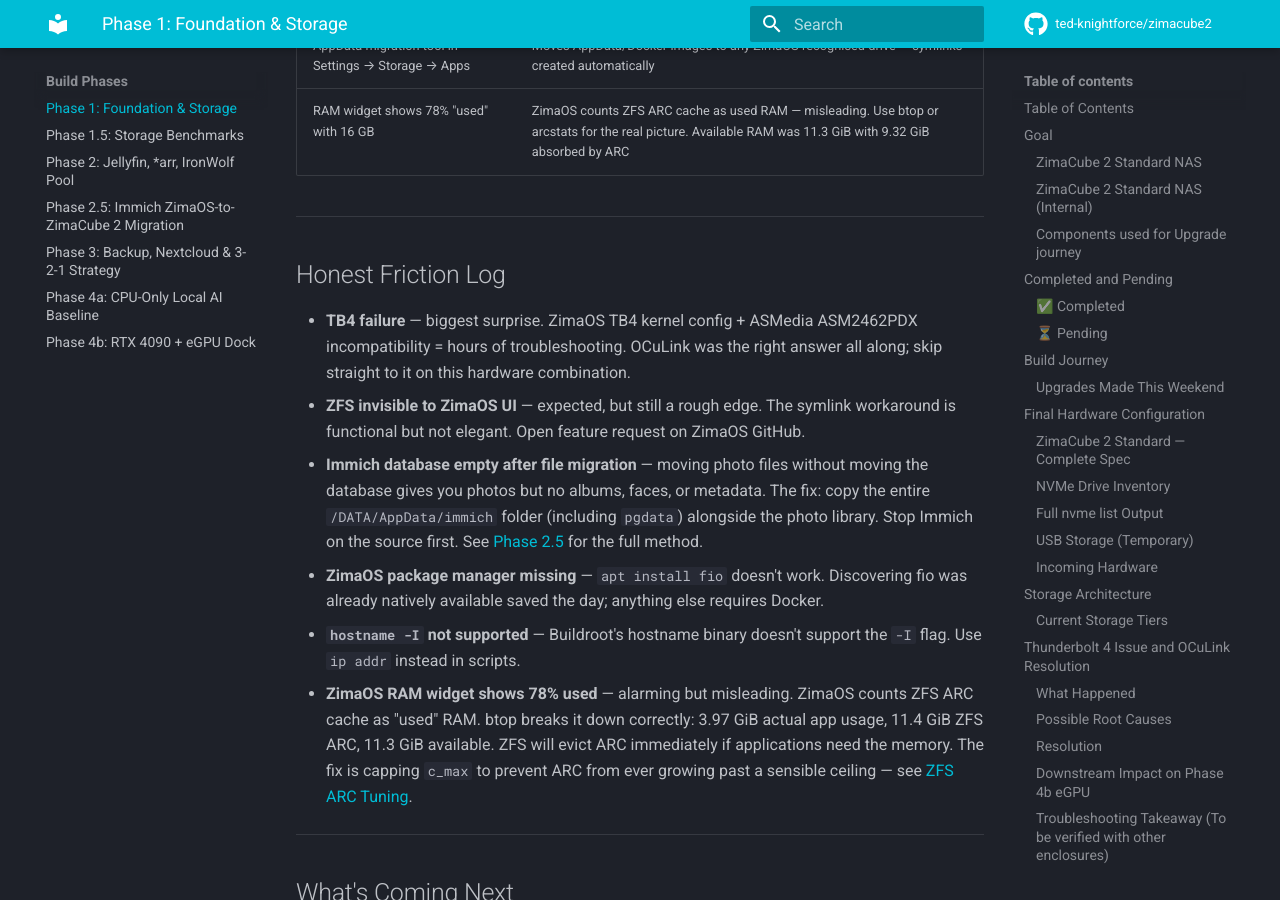
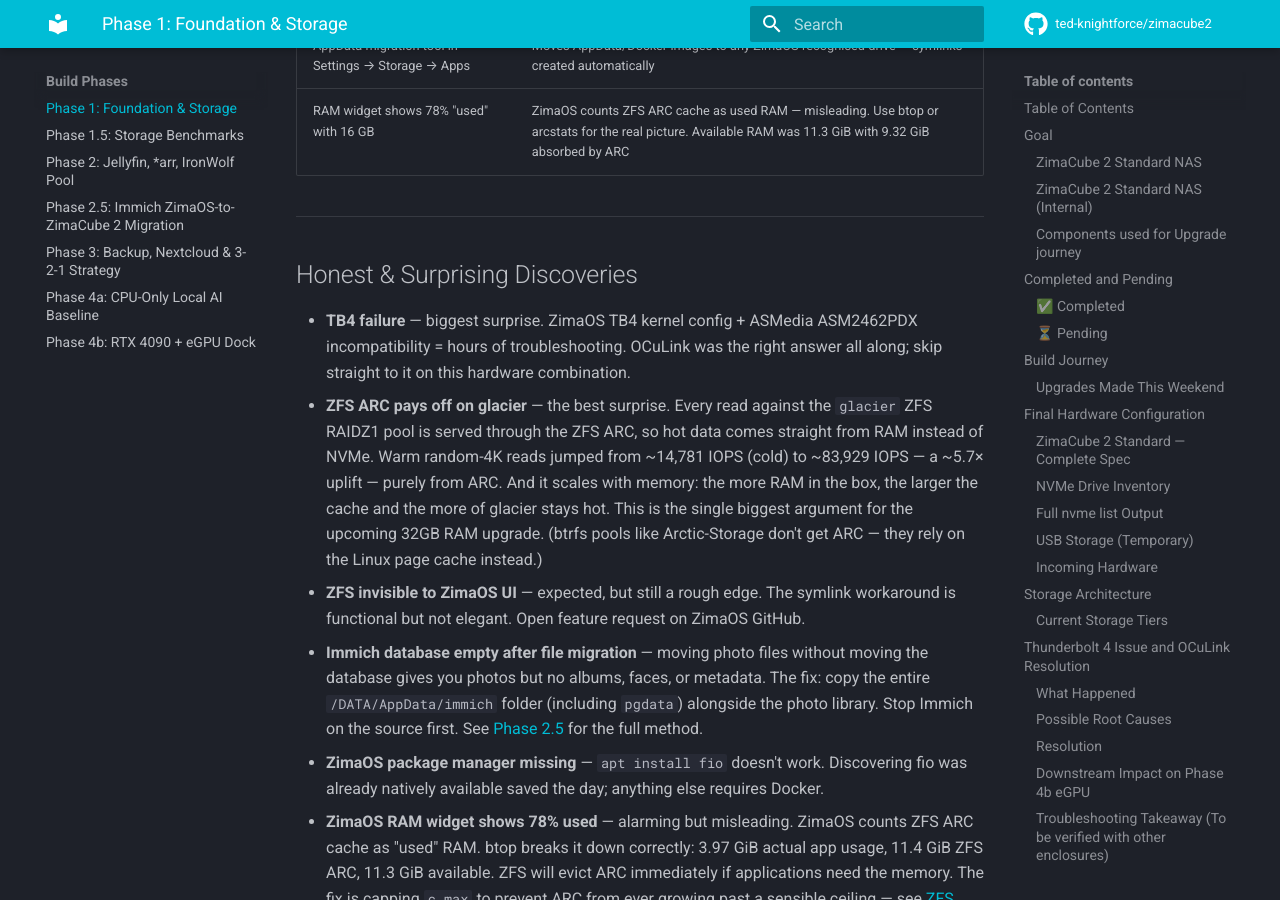
Before and after one commit to ted-knightforce/zimacube2, an MkDocs documentation site: the page built from docs/phases/01-foundation.md, in a window 1280 px wide and 900 px high, scrolled down 43740 px. Built offline with MkDocs 1.6.1 and Material for MkDocs 9.7.7, drawn with Linux system fonts in a browser that asks for light colours; comment, search, counter and statistics services are not loaded; some of the changed text lies outside the part shown.

Commit message:
Reframe Phase 1 friction log as Honest & Surprising Discoveries
Rename the section to better reflect its tone, drop the minor
hostname -I scripting note (still cross-referenced in Phase 1.5),
and add the ZFS ARC discovery: glacier reads are served from RAM
via ARC, scaling with installed memory.

```diff
--- a/docs/phases/01-foundation.md
+++ b/docs/phases/01-foundation.md
@@ -24,7 +24,7 @@
 12. [Recommended Workload Split](#recommended-workload-split)
 13. [Immich Migration](#immich-migration)
 14. [ZimaOS Observations](#zimaos-observations)
-15. [Honest Friction Log](#honest-friction-log)
+15. [Honest & Surprising Discoveries](#honest-surprising-discoveries)
 16. [What's Coming Next](#whats-coming-next)
 17. [Benchmark Scripts](#benchmark-scripts)
 18. [System Information](#system-information)
@@ -629,13 +629,13 @@
 
 ---
 
-## Honest Friction Log
+## Honest & Surprising Discoveries
 
 - **TB4 failure** — biggest surprise. ZimaOS TB4 kernel config + ASMedia ASM2462PDX incompatibility = hours of troubleshooting. OCuLink was the right answer all along; skip straight to it on this hardware combination.
+- **ZFS ARC pays off on glacier** — the best surprise. Every read against the `glacier` ZFS RAIDZ1 pool is served through the ZFS ARC, so hot data comes straight from RAM instead of NVMe. Warm random-4K reads jumped from ~14,781 IOPS (cold) to ~83,929 IOPS — a ~5.7× uplift — purely from ARC. And it scales with memory: the more RAM in the box, the larger the cache and the more of glacier stays hot. This is the single biggest argument for the upcoming 32GB RAM upgrade. (btrfs pools like Arctic-Storage don't get ARC — they rely on the Linux page cache instead.)
 - **ZFS invisible to ZimaOS UI** — expected, but still a rough edge. The symlink workaround is functional but not elegant. Open feature request on ZimaOS GitHub.
 - **Immich database empty after file migration** — moving photo files without moving the database gives you photos but no albums, faces, or metadata. The fix: copy the entire `/DATA/AppData/immich` folder (including `pgdata`) alongside the photo library. Stop Immich on the source first. See [Phase 2.5](02.5-immich.md) for the full method.
 - **ZimaOS package manager missing** — `apt install fio` doesn't work. Discovering fio was already natively available saved the day; anything else requires Docker.
-- **`hostname -I` not supported** — Buildroot's hostname binary doesn't support the `-I` flag. Use `ip addr` instead in scripts.
 - **ZimaOS RAM widget shows 78% used** — alarming but misleading. ZimaOS counts ZFS ARC cache as "used" RAM. btop breaks it down correctly: 3.97 GiB actual app usage, 11.4 GiB ZFS ARC, 11.3 GiB available. ZFS will evict ARC immediately if applications need the memory. The fix is capping `c_max` to prevent ARC from ever growing past a sensible ceiling — see [ZFS ARC Tuning](#zfs-arc-tuning).
 
 ---
```
